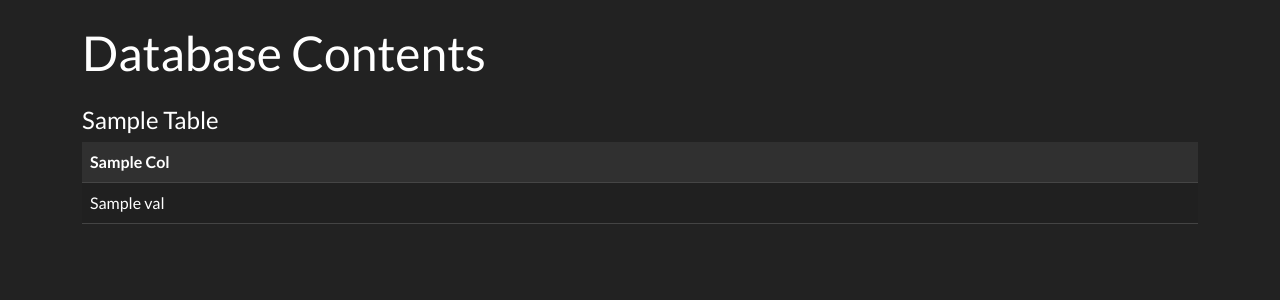
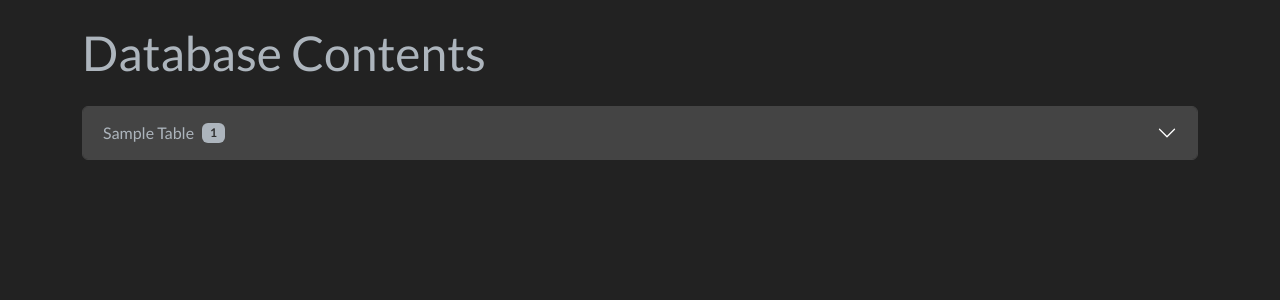
Before and after one commit to dhclark18/analyzarr, a Flask app: template templates/index.html in a window 1280 px wide. Shown: the part 72-372 px from the top of the page. Run offline with Flask 3, Linux system fonts and the light colour scheme; the template is opened without the code that fills it: most values are stand-ins (such as "Sample title", 1, 10 or a date in 2020); some libraries are stand-ins or nearby versions.

Commit message:
Update index.html

```diff
--- a/templates/index.html
+++ b/templates/index.html
@@ -3,18 +3,33 @@
 {% block title %}All Tables – DB Viewer{% endblock %}
 
 {% block content %}
-  <h1 class="my-4">Database Contents</h1>
+  <h1 class="mb-4 text-light">Database Contents</h1>
 
+  <div class="accordion" id="dbAccordion">
     {% for table, rows in all_data.items() %}
-    <div class="mb-5">
-      <h2 class="h4">{{ table.replace('_',' ').title() }}</h2>
-
+    <div class="accordion-item bg-dark text-light border-secondary">
+      <h2 class="accordion-header" id="heading{{ loop.index }}">
+        <button class="accordion-button collapsed bg-secondary text-light"
+                type="button"
+                data-bs-toggle="collapse"
+                data-bs-target="#collapse{{ loop.index }}"
+                aria-expanded="false"
+                aria-controls="collapse{{ loop.index }}">
+          {{ table.replace('_',' ').title() }}
+          <span class="badge bg-light text-dark ms-2">{{ rows|length }}</span>
+        </button>
+      </h2>
+      <div id="collapse{{ loop.index }}"
+           class="accordion-collapse collapse"
+           aria-labelledby="heading{{ loop.index }}"
+           data-bs-parent="#dbAccordion">
+        <div class="accordion-body p-0">
           {% if rows|length == 0 %}
-        <div class="alert alert-secondary">No rows in {{ table }}.</div>
+            <div class="p-3 text-center text-muted">No rows in {{ table }}.</div>
           {% else %}
             <div class="table-responsive">
-          <table class="table table-striped table-hover">
-            <thead class="table-dark">
+              <table class="table table-striped table-dark mb-0">
+                <thead>
                   <tr>
                     {% for col in rows[0].keys() %}
                       <th scope="col">{{ col.replace('_',' ').title() }}</th>
@@ -34,5 +49,8 @@
             </div>
           {% endif %}
         </div>
+      </div>
+    </div>
     {% endfor %}
+  </div>
 {% endblock %}
```
Lines whose indentation alone changed are shown as unchanged.
